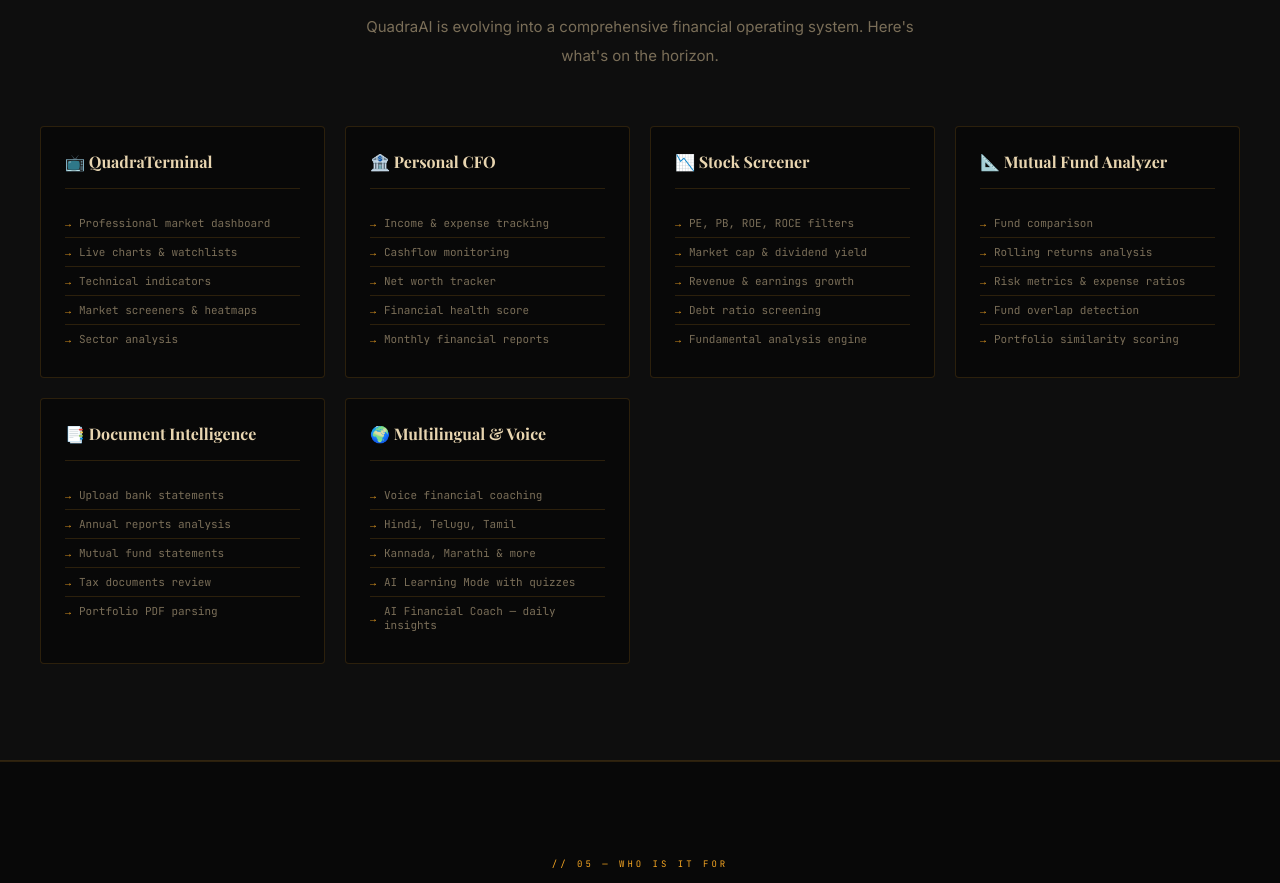
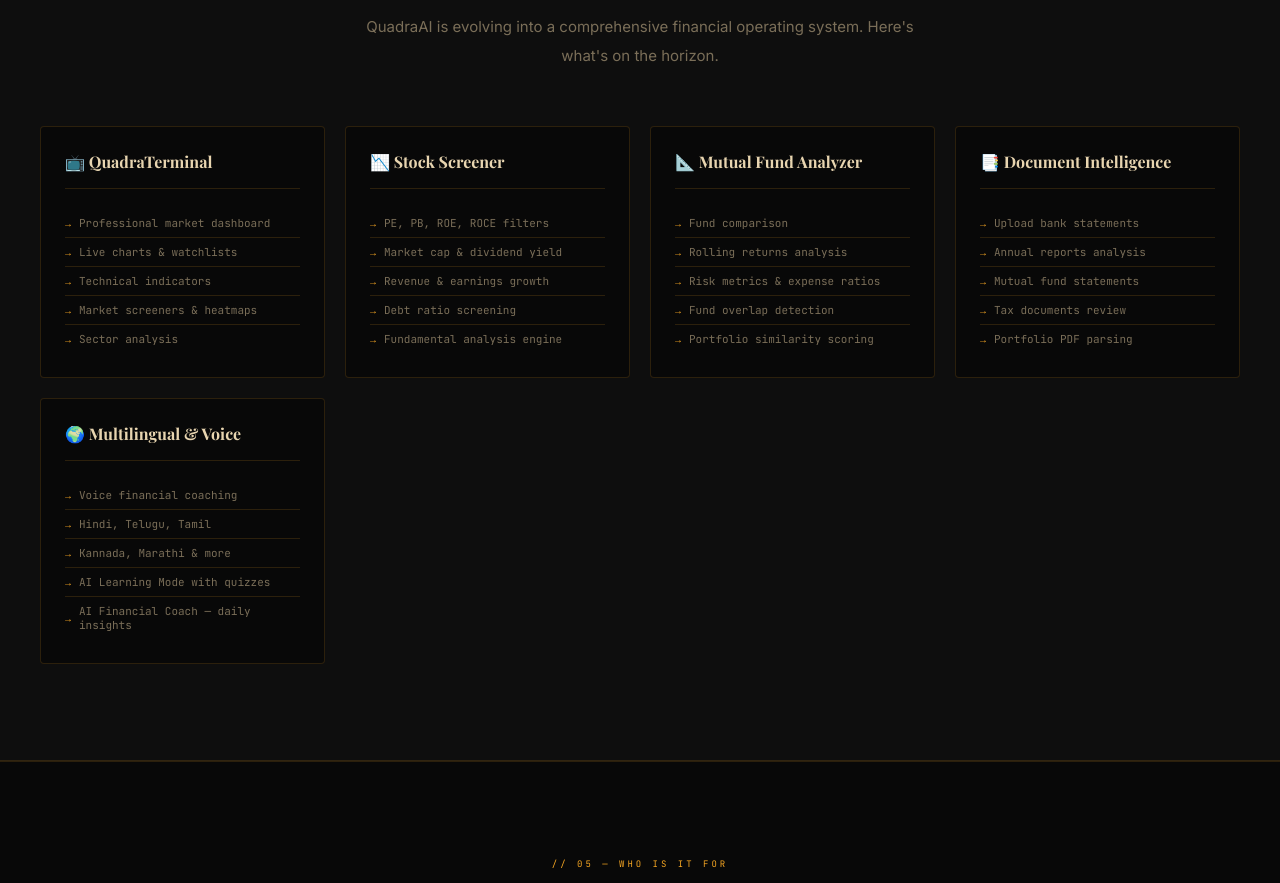
Before and after one commit to SAISANJAY-PARTH/quadraAI-p-, a plain HTML site: page index.html in a window 1280 px wide. Shown: the part 4243-5126 px from the top of the page. Drawn offline with nearby package versions, Linux system fonts and the light colour scheme; no server answers.

Commit message:
Remove Personal CFO roadmap card
Removed Personal CFO roadmap card and its items.

```diff
--- a/index.html
+++ b/index.html
@@ -360,17 +360,6 @@
         </div>
 
         <div class="roadmap-card">
-          <div class="roadmap-card-title">🏦 Personal CFO</div>
-          <ul class="roadmap-items">
-            <li>Income &amp; expense tracking</li>
-            <li>Cashflow monitoring</li>
-            <li>Net worth tracker</li>
-            <li>Financial health score</li>
-            <li>Monthly financial reports</li>
-          </ul>
-        </div>
-
-        <div class="roadmap-card">
           <div class="roadmap-card-title">📉 Stock Screener</div>
           <ul class="roadmap-items">
             <li>PE, PB, ROE, ROCE filters</li>
```
